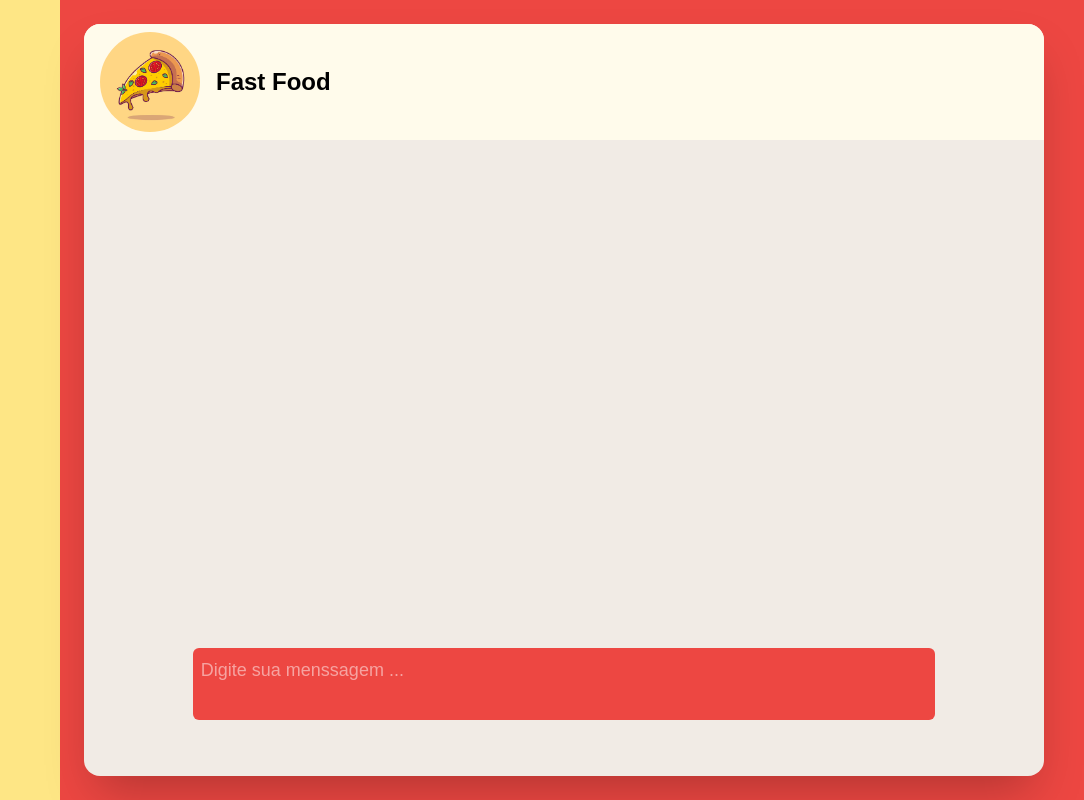
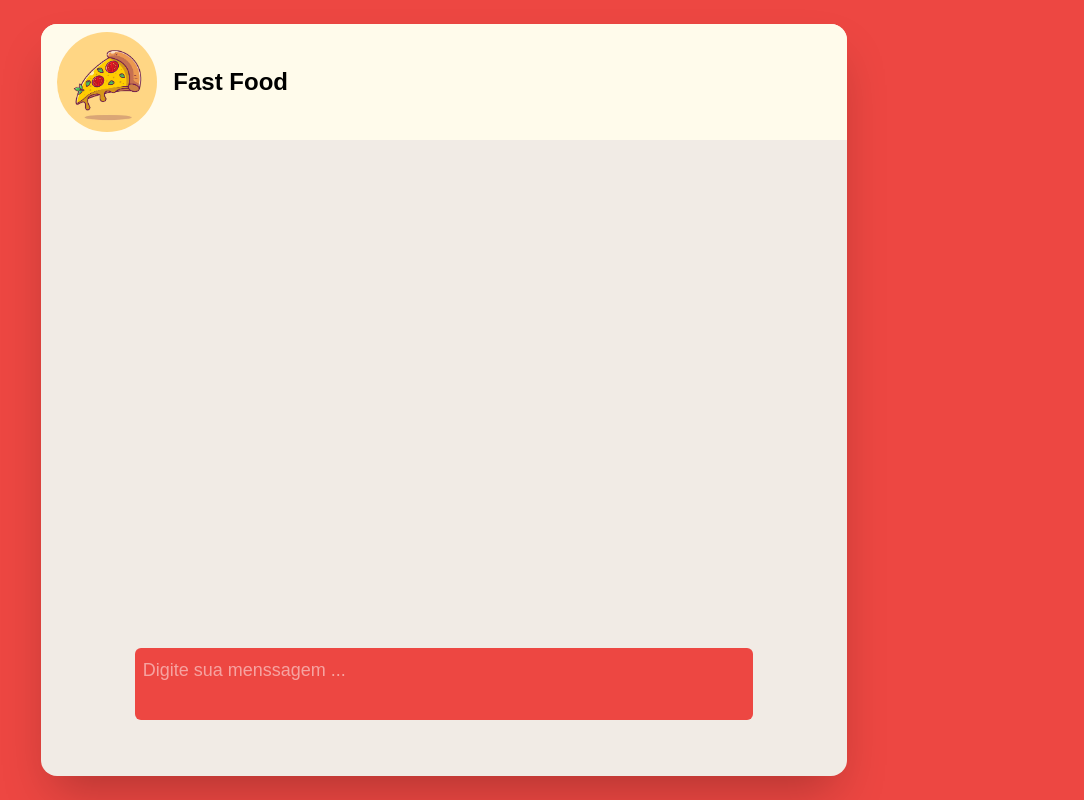
Before and after one commit to mateushlsilva/fast-food-front, a Next.js app: page / in a window 1280 px wide. Shown: the whole page, without its empty margins (196-1280 px from the left). Built offline with nearby package versions, Linux system fonts and the light colour scheme.

Commit message:
fix: ajustes css da page conversas

```diff
--- a/src/app/components/conversas/index.tsx
+++ b/src/app/components/conversas/index.tsx
@@ -27,7 +27,7 @@ export default function Conversas(){
       };
 
     return(
-        <div className="flex-1 bg-[#f1ebe5] rounded-2xl p-4 col-span-5 m-6 mr-10 flex flex-col  items-center shadow-2xl relative  justify-between md:col-span-4 sm:col-span-5 ">
+        <div className="flex-1 bg-[#f1ebe5] rounded-2xl p-4 col-span-5 m-6  flex flex-col  items-center shadow-2xl relative  justify-between md:col-span-4 sm:col-span-5 max-sm:col-span-6">
           <div className="self-start w-full">
           <div className="bg-amber-50 w-full flex items-center py-2 p-4 absolute inset-x-0 top-0 rounded-t-2xl">
             <Image
--- a/src/app/components/historico_conversas/index.tsx
+++ b/src/app/components/historico_conversas/index.tsx
@@ -0,0 +1,40 @@
+'use client'
+import Image from 'next/image';
+interface Pedidos{
+    id: string
+    nome: string
+}
+
+interface HistoricoConversasProps {
+    lista: Pedidos[]; // Define a propriedade 'lista' como um array de objetos do tipo Pedido
+    isColumnVisible: boolean;
+  }
+
+export default function Historico_conversas({lista, isColumnVisible}: HistoricoConversasProps){
+    const  handleClick = (id: string) => {
+        console.log(id);
+
+    }
+    return(
+        <div className={`col-span-1  ${isColumnVisible ? "block" : "hidden"} md:block bg-amber-200 overflow-y-auto `}>
+
+            {lista.map((pedido) => {
+                return (
+                    <div key={pedido.id} className="bg-[#ed4742] m-4 p-4 rounded-2xl text-center text-lg" onClick={() => handleClick(pedido.id)}>
+                        <Image
+                            src="/pizza.webp"
+                            alt="Imagem redonda"
+                            width={100}
+                            height={100}
+                            className='m-auto'
+                        />
+                        <p>{pedido.nome}</p>
+                    </div>
+                )
+            })}
+
+
+
+        </div>
+    )
+}
--- a/src/app/components/index.ts
+++ b/src/app/components/index.ts
@@ -1,5 +1,7 @@
 import Conversas from "./conversas";
+import Historico_conversas from "./historico_conversas";
 
 export {
-    Conversas
+    Conversas,
+    Historico_conversas
 }
--- a/src/app/globals.css
+++ b/src/app/globals.css
@@ -5,6 +5,35 @@
   --foreground: #171717;
   background-color: #ed4742;
 }
+
+/* Barra de rolagem */
+::-webkit-scrollbar {
+  width: 10px;
+  height: 8px;
+}
+
+::-webkit-scrollbar-thumb {
+  background-color: #fff;
+  border-radius: 10px;
+  border: 3px solid #ed4742;
+}
+
+
+::-webkit-scrollbar-track {
+  background-color: #ed4742;
+  border-radius: 4px;
+}
+
+
+::-webkit-scrollbar-horizontal {
+  height: 8px;
+}
+
+
+::-webkit-scrollbar-thumb:hover {
+  background-color: #ed4742;
+}
+
 
 @theme inline {
   --color-background: var(--background);
--- a/src/app/page.tsx
+++ b/src/app/page.tsx
@@ -1,10 +1,56 @@
-import { Conversas } from "./components";
+'use client'
+import { useState } from "react";
+import { Conversas, Historico_conversas } from "./components";
 
 export default function Home() {
+  const [isColumnVisible, setIsColumnVisible] = useState(true); // Controla se a coluna está visível ou não
+
+  const toggleColumn = () => {
+    setIsColumnVisible(!isColumnVisible); // Alterna a visibilidade da coluna
+  };
+  const lista_ex = [
+    {
+        'id': '2fds212321-4234',
+        'nome': 'Pizza de Calabresa'
+    },
+    {
+        'id': '2fds212321-489-2',
+        'nome': 'Pizza de Frango'
+    },
+    {
+        'id': '2fds212321-489-3',
+        'nome': 'Pizza de Presunto e Queijo'
+    },
+    {
+        'id': '6fds212371-489-4',
+        'nome': 'Pizza de Banana'
+    },
+    {
+        'id': '0976s212321-489-5',
+        'nome': 'Pizza de Milho'
+    },
+    {
+        'id': '75kls212321-489-9',
+        'nome': 'Pizza de Alho'
+    }
+]
+
   return (
-    <div className="grid grid-cols-5  h-screen bg-[#ed4742]">
-      <div className="col-span-1 bg-amber-200 hidden md:block"></div>
-      <Conversas/>
+    <div className="grid grid-cols-6 h-screen bg-[#ed4742]">
+      {/* <button
+          className="absolute top-4 left-4 p-2 bg-gray-800 text-white rounded-full z-10 md:hidden"
+          onClick={toggleColumn}
+        >
+          {isColumnVisible ? '←' : '→'}
+        </button> */}
+      <div className="max-sm:hidden ">
+
+      </div>
+      {/* <Historico_conversas lista={lista_ex} isColumnVisible={isColumnVisible}/> */}
+      <Conversas />
+      {/* <div className={`md:hidden absolute top-0 left-0 right-0 bottom-0 ${isColumnVisible ? "block" : "hidden"}`}>
+        <Historico_conversas lista={lista_ex} isColumnVisible={isColumnVisible}/>
+      </div> */}
     </div>
   );
 }
```
